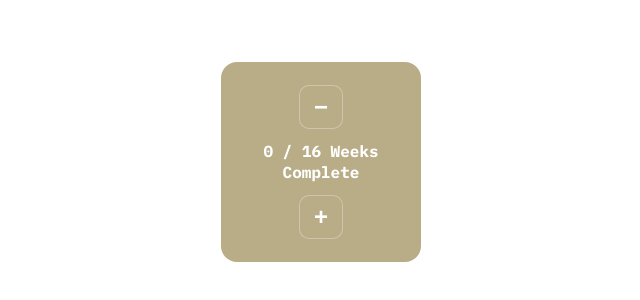
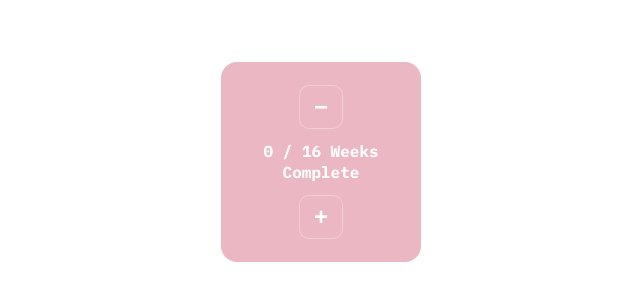
Before and after one commit to chesterb17/notion-widgets, a plain HTML site: page counter/index.html/index.html in a window 1280 px wide. Shown: the part 238-538 px from the top of the page, without its empty margins (319-959 px from the left). Drawn offline with Linux system fonts and the light colour scheme.

Commit message:
Change color of counter widget

```diff
--- a/counter/index.html/index.html
+++ b/counter/index.html/index.html
@@ -26,7 +26,7 @@
     .widget {
       width: 200px;
       height: 200px;
-      background: rgb(185, 173, 136);
+      background: rgb(234, 183, 194);
       border-radius: 16px;
       display: flex;
       align-items: center;
@@ -52,7 +52,7 @@
       font-weight: 600;
       line-height: 1;
       cursor: pointer;
-      background: rgb(185, 173, 136);
+      background: rgb(234, 183, 194);
       color: var(--button-text);
       transition: background-color 0.2s ease, transform 0.1s ease;
     }
```
